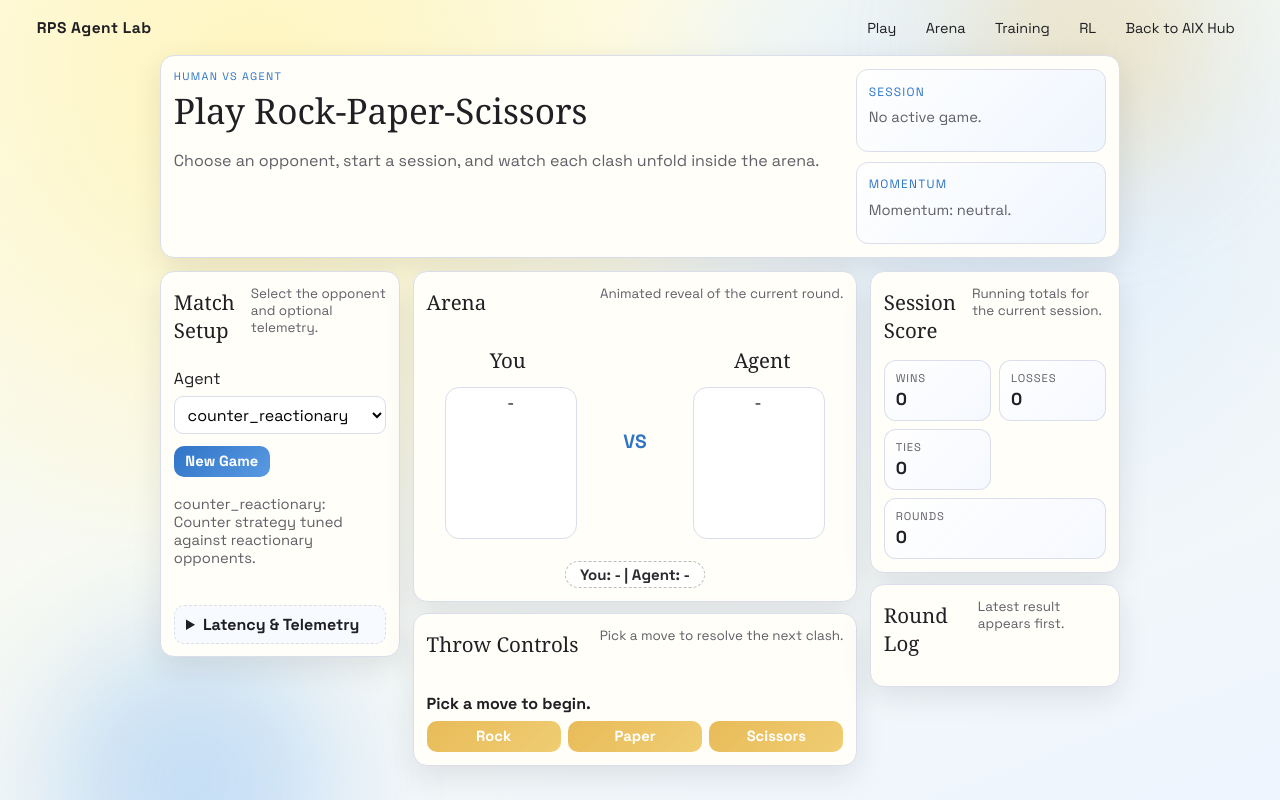
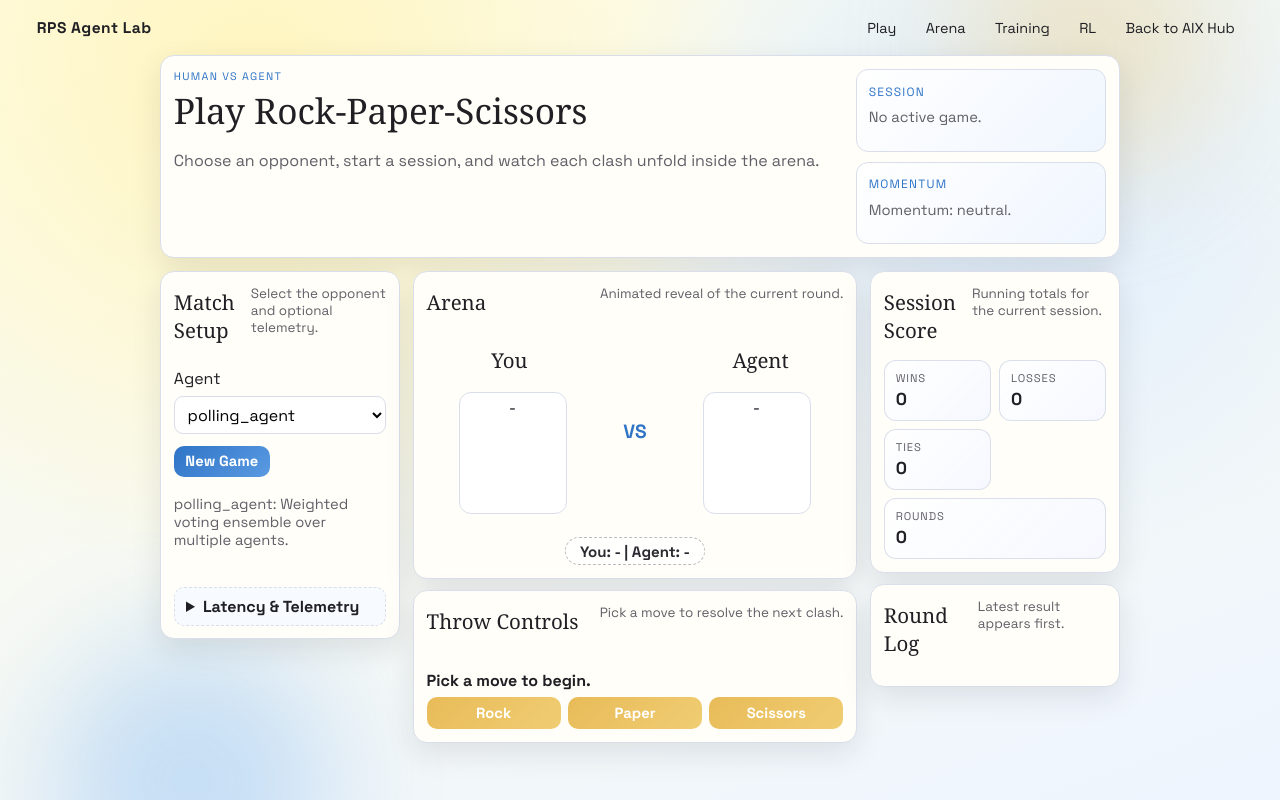
Before and after one commit to davidabelin/rps, a Flask app: page /play in a window 1280 px wide. Run offline with Flask 3, Linux system fonts and the light colour scheme; data that the repository does not hold is empty; some web fonts are replaced.

Commit message:
Repair RPS arena and play layout regressions - remove unused arena seed control - add arena history-depth control - restore icon-style arena throw rendering - constrain history strips and chips so they stop expanding the panel width - reorder play opponents to put active_model first and heuristics after it

```diff
--- a/rps_web/static/css/theme.css
+++ b/rps_web/static/css/theme.css
@@ -312,17 +312,18 @@ input[type="number"] {
 
 .arena {
   display: grid;
-  grid-template-columns: 1fr auto 1fr;
+  grid-template-columns: minmax(0, 1fr) auto minmax(0, 1fr);
   align-items: center;
-  gap: 1rem;
+  gap: 0.8rem;
 }
 
 .play-arena {
-  overflow-x: clip;
+  overflow: hidden;
 }
 
 .fighter {
   text-align: center;
+  min-width: 0;
 }
 
 .fighter-lane {
@@ -330,7 +331,9 @@ input[type="number"] {
   align-items: center;
   justify-content: center;
   gap: 0.2rem;
-  min-height: 146px;
+  min-height: 132px;
+  min-width: 0;
+  overflow: hidden;
 }
 
 .fighter-lane-player {
@@ -380,8 +383,8 @@ input[type="number"] {
 
 .action-chip {
   margin: 0 auto;
-  width: min(200px, 100%);
-  border-radius: 14px;
+  width: min(144px, 100%);
+  border-radius: 12px;
   border: 1px solid var(--line);
   padding: 0.2rem;
   text-transform: uppercase;
@@ -398,10 +401,10 @@ input[type="number"] {
 }
 
 .icon-chip {
-  width: 132px;
-  max-width: 132px;
-  height: 152px;
-  padding: 0.25rem;
+  width: 108px;
+  max-width: 108px;
+  height: 122px;
+  padding: 0.22rem;
 }
 
 .gesture-wrap {
@@ -532,7 +576,7 @@ input[type="number"] {
   grid-column: 1 / -1;
   margin-top: 0.35rem;
   justify-self: center;
-  max-width: 100%;
+  max-width: min(100%, 22rem);
   font-size: 0.94rem;
   font-weight: 700;
   color: #2d2a31;
--- a/rps_web/static/js/play.js
+++ b/rps_web/static/js/play.js
@@ -43,6 +43,16 @@
   const agentDisplayNames = {
     statistical: "frequency",
   };
+  const preferredAgentOrder = [
+    "active_model",
+    "polling_agent",
+    "decision_tree",
+    "statistical",
+    "counter_reactionary",
+    "anti_statistical",
+    "transition_tracker",
+    "copycat_plus",
+  ];
   const historyOpacities = [1.0, 1.0, 1.0, 1.0, 0.75, 0.5, 0.25, 0.125];
   const resultClasses = ["result-win", "result-loss", "result-tie"];
   let handSvgSerial = 0;
@@ -500,7 +510,20 @@
     }
     agentsByName = {};
     agentSelect.innerHTML = "";
-    body.agents.forEach((agent) => {
+    const orderedAgents = body.agents
+      .filter((agent) => !hiddenAgents.has(agent.name))
+      .slice()
+      .sort((left, right) => {
+        const leftRank = preferredAgentOrder.indexOf(left.name);
+        const rightRank = preferredAgentOrder.indexOf(right.name);
+        const normalizedLeft = leftRank === -1 ? Number.MAX_SAFE_INTEGER : leftRank;
+        const normalizedRight = rightRank === -1 ? Number.MAX_SAFE_INTEGER : rightRank;
+        if (normalizedLeft !== normalizedRight) {
+          return normalizedLeft - normalizedRight;
+        }
+        return String(displayAgentName(left.name)).localeCompare(String(displayAgentName(right.name)));
+      });
+    orderedAgents.forEach((agent) => {
       if (hiddenAgents.has(agent.name)) {
         return;
       }
--- a/rps_web/templates/pages/arena.html
+++ b/rps_web/templates/pages/arena.html
@@ -19,8 +19,8 @@
         <input id="roundsInput" name="rounds" type="number" min="1" max="5000" value="50">
       </label>
       <label>
-        Seed
-        <input id="seedInput" name="seed" type="number" min="0" step="1" value="7">
+        History Depth
+        <input id="historyDepthInput" name="history_depth" type="number" min="1" max="12" value="8">
       </label>
       <label>
         Playback
```
Also changed, not shown: other parts of rps_web/static/css/theme.css (+48 -7 lines), rps_web/static/js/arena.js (+37 -6 lines).
